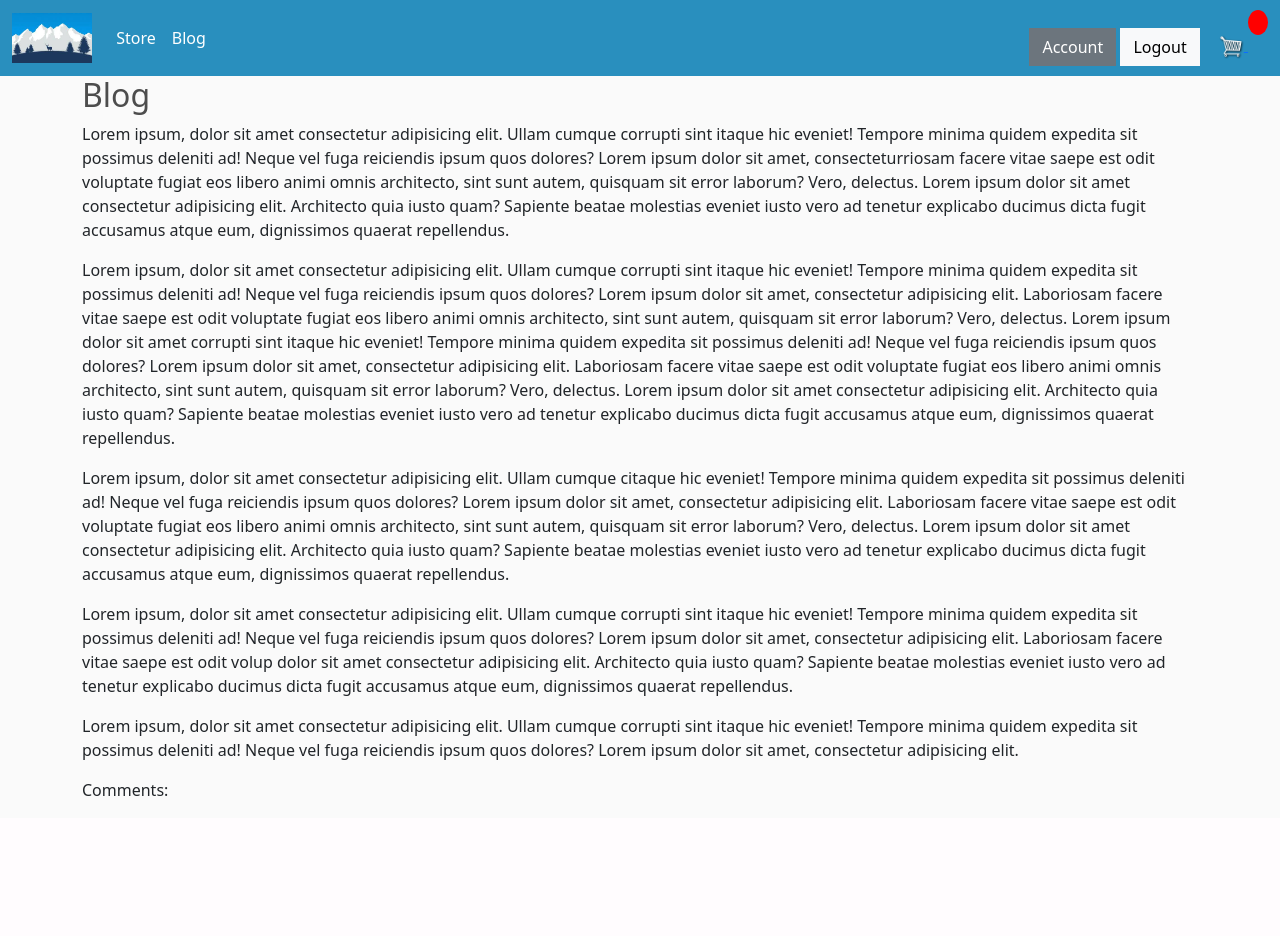
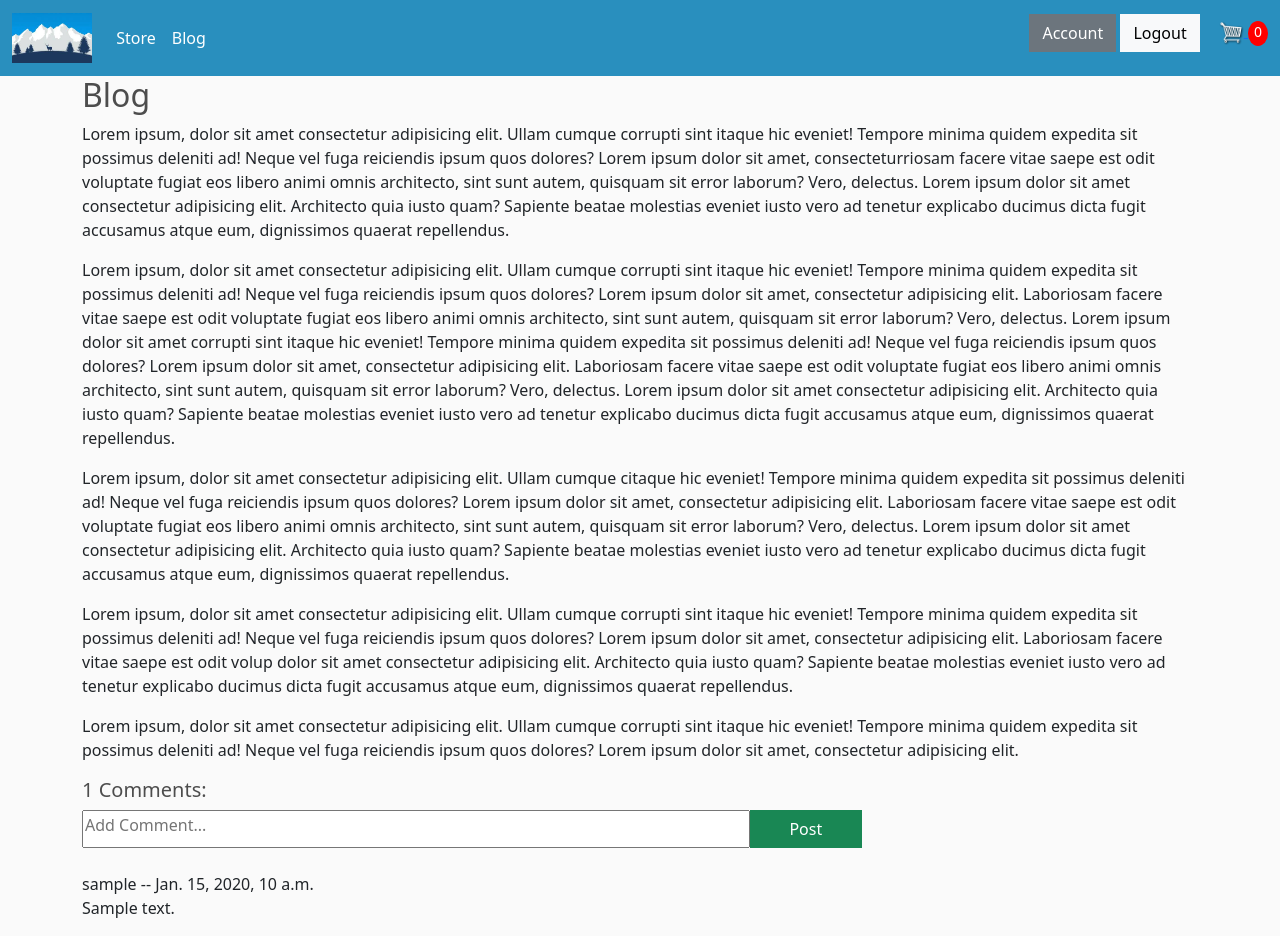
Before and after one commit to matthew-le/solo-project, a Django app: page /blog in a window 1280 px wide. Before the commit the page ends 796 px from the top, so only its background shows below. Run offline with Django 3.2, Linux system fonts and the light colour scheme; a user stored in the database is signed in; tables that the repository leaves empty hold one stand-in row (values such as "Sample post").

Commit message:
added create and read commands to comments section

```diff
--- a/snowboard_app/admin.py
+++ b/snowboard_app/admin.py
@@ -7,3 +7,4 @@ admin.site.register(Product)
 admin.site.register(Order)
 admin.site.register(OrderItem)
 admin.site.register(ShippingAddress)
+admin.site.register(Comment)
--- a/snowboard_app/models.py
+++ b/snowboard_app/models.py
@@ -3,6 +3,12 @@ from django.contrib.auth.models import User
 import re
 
 # Create your models here.
+class CommentManager(models.Manager):
+    def validator(self, postData):
+        errors = {}
+        if len(postData['content']) < 1:
+            errors['content'] = 'Comment needs to be at least one character'
+        return errors
 
 class Customer(models.Model):
     user = models.OneToOneField(User, null=True, blank=True, on_delete=models.CASCADE)
@@ -82,3 +88,11 @@ class ShippingAddress(models.Model):
     state = models.CharField(max_length=255, null=False)
     zipcode = models.CharField(max_length=255, null=False)
     date_added = models.DateTimeField(auto_now_add=True)
+
+class Comment(models.Model):
+    content = models.TextField()
+    creator = models.ForeignKey(User, related_name='comments', on_delete=models.CASCADE)
+    users_who_liked = models.ManyToManyField(User, related_name='commentss_user_liked')
+    created_at = models.DateTimeField(auto_now_add=True, null='TRUE')
+    updated_at = models.DateTimeField(auto_now=True, null='TRUE')
+    objects = CommentManager()
--- a/snowboard_app/static/css/style.css
+++ b/snowboard_app/static/css/style.css
@@ -96,3 +96,17 @@ h1,h2,h3,h4,h5,h6{
 .hidden{
 	display: none!important;
 }
+
+#comment-area{
+	display:flex
+}
+
+textarea {
+	display:inline-block;
+	resize:none;
+}
+
+#submit {
+	display:inline-block;
+	width:10%;
+}
--- a/snowboard_app/templates/store/blog.html
+++ b/snowboard_app/templates/store/blog.html
@@ -18,7 +18,21 @@
         <p>Lorem ipsum, dolor sit amet consectetur adipisicing elit. Ullam cumque corrupti sint itaque hic eveniet! Tempore minima quidem expedita sit possimus deleniti ad! Neque vel fuga reiciendis ipsum quos dolores? Lorem ipsum dolor sit amet, consectetur adipisicing elit. Laboriosam facere vitae saepe est odit volup dolor sit amet consectetur adipisicing elit. Architecto quia iusto quam? Sapiente beatae molestias eveniet iusto vero ad tenetur explicabo ducimus dicta fugit accusamus atque eum, dignissimos quaerat repellendus.</p>
         <p>Lorem ipsum, dolor sit amet consectetur adipisicing elit. Ullam cumque corrupti sint itaque hic eveniet! Tempore minima quidem expedita sit possimus deleniti ad! Neque vel fuga reiciendis ipsum quos dolores? Lorem ipsum dolor sit amet, consectetur adipisicing elit.</p>
 
-    <p>Comments:</p>
+
+        <h5>{{all_comments.count}} Comments:</h5>
+        {% if user.is_authenticated %}
+            <form action="/blog/post_comment" method="POST" id='comment-area'>
+                {% csrf_token%}
+                <textarea name="content" cols="70" rows="1" placeholder='Add Comment...'></textarea>
+                <button id='submit' type="submit" class='btn btn-success'>Post</button>
+            </form>
+        {% endif %}
+        <br>
+        {% for comment in all_comments reversed %}
+            <div>
+                <p>{{comment.creator.username}} -- {{comment.created_at}} <br> {{comment.content}}</p>
+            </div>
+        {% endfor %}
 
     {% endblock content %}
 </body>
--- a/snowboard_app/urls.py
+++ b/snowboard_app/urls.py
@@ -15,4 +15,5 @@ urlpatterns = [
     path('account', views.customerAccount),
     path('account/update', views.update_user),
     path('blog', views.blog),
+    path('blog/post_comment', views.post_comment),
 ]
--- a/snowboard_app/views.py
+++ b/snowboard_app/views.py
@@ -188,7 +188,22 @@ def update_user(request):
     return redirect(f'/account')
 
 def blog(request):
+    data = cartData(request)
+    cartItems = data['cartItems']
     context = {
-
+        'all_comments': Comment.objects.all(),
+        'cartItems': cartItems,
     }
     return render(request, 'store/blog.html', context)
+
+def post_comment(request):
+    errors = Comment.objects.validator(request.POST)
+    if errors:
+        for val in errors.values():
+            messages.error(request,val)
+    elif request.user.is_authenticated:
+        Comment.objects.create(
+            content = request.POST['content'],
+            creator = User.objects.get(id=request.user.id),
+        )
+    return redirect('/blog')
```
Also changed, not shown: snowboard_app/migrations/0011_comment.py (added). Lines whose indentation alone changed are shown as unchanged.
